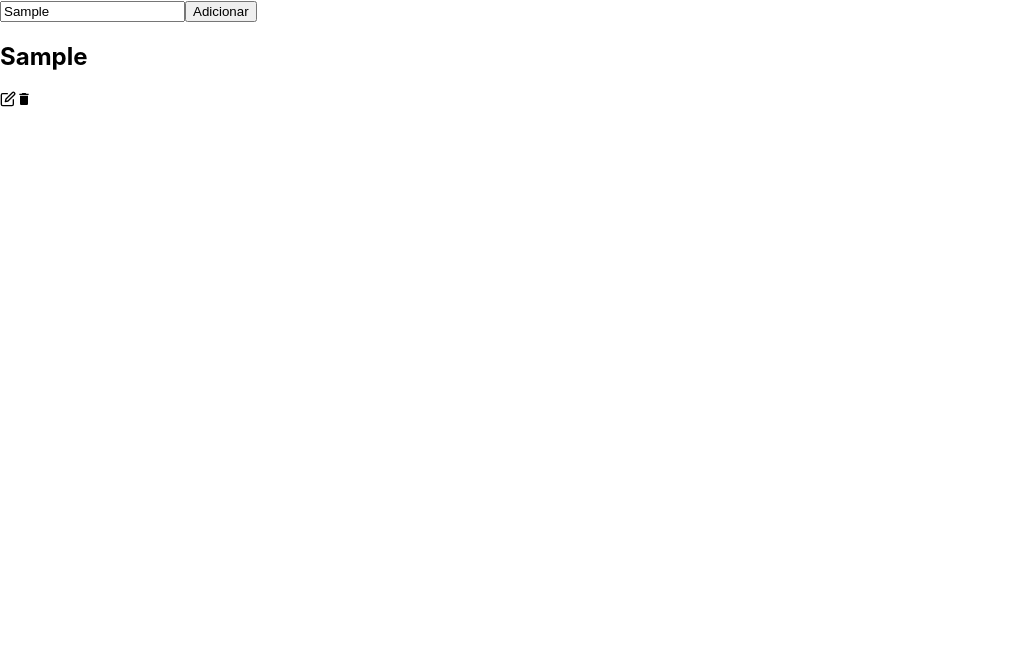
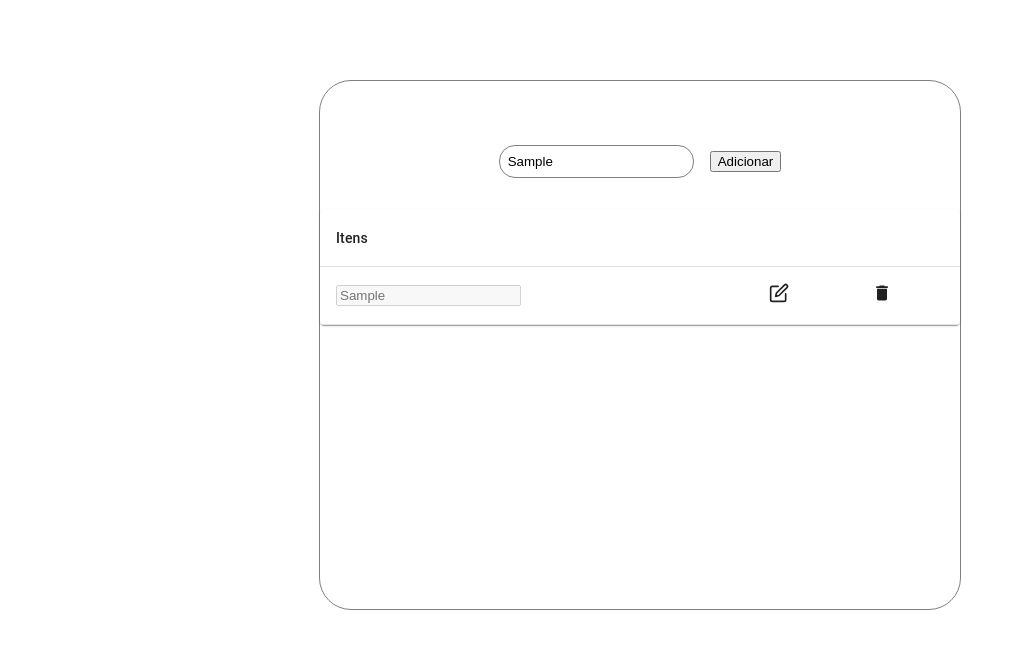
Before and after one commit to sergiohrodrigues/crud, a React (Create React App) app: page / in a window 1280 px wide. Both pictures are taken after typing "Sample" into the empty fields and a click on the button "Adicionar". Shown: the top 648 px of the page, without its empty margins (0-1024 px from the left). Built offline with nearby package versions, Linux system fonts and the light colour scheme; the HTML template or start-up script is replaced by a standard one.

Commit message:
segundo commit

```diff
--- a/package.json
+++ b/package.json
@@ -3,6 +3,9 @@
   "version": "0.1.0",
   "private": true,
   "dependencies": {
+    "@emotion/react": "^11.10.6",
+    "@emotion/styled": "^11.10.6",
+    "@mui/material": "^5.12.2",
     "@testing-library/jest-dom": "^5.16.5",
     "@testing-library/react": "^13.4.0",
     "@testing-library/user-event": "^13.5.0",
@@ -14,6 +17,7 @@
     "react-dom": "^18.2.0",
     "react-icons": "^4.8.0",
     "react-scripts": "5.0.1",
+    "styled-components": "^5.3.10",
     "typescript": "^4.9.5",
     "web-vitals": "^2.1.4"
   },
@@ -42,6 +46,7 @@
     ]
   },
   "devDependencies": {
+    "@types/styled-components": "^5.1.26",
     "@typescript-eslint/eslint-plugin": "^5.59.1",
     "@typescript-eslint/parser": "^5.59.1",
     "eslint": "^8.39.0",
--- a/src/App.tsx
+++ b/src/App.tsx
@@ -1,7 +1,35 @@
 import { useState } from 'react';
 import { Lista } from './interface/Lista';
-import { MdDelete } from 'react-icons/md';
-import { FiEdit } from 'react-icons/fi';
+import styled from 'styled-components';
+import TableItem from './components/TableItem';
+
+const Container = styled.section`
+  width: 50%;
+  margin: 5rem auto 0 auto;
+  text-align: center;
+  border: 1px solid gray;
+  border-radius: 2rem;
+  padding: 4rem 0;
+  min-height: 50vh;
+  h2{
+    font-size: 2rem;
+    margin-top: 3rem;
+  }
+  button:hover{
+    cursor: pointer;
+  }
+`;
+
+const Form = styled.form`
+  text-align: center;
+  input{
+    margin-right: 1rem;
+    padding: 0.5rem;
+    border-radius: 1rem;
+    border: 1px solid gray;
+    outline: none;
+  }
+`;
 
 function App() {
   const [item, setItem] = useState('');
@@ -11,27 +39,21 @@ function App() {
   const enviarDados = (event: React.FormEvent<HTMLFormElement>) => {
     event.preventDefault();
 
-    setLista([...lista,
-      {
-        item: item
-      }
+    setLista([...lista, {
+      item: item
+    }
     ]);
   };
 
   return (
     <>
-      <form action="" onSubmit={enviarDados}>
-        <input type="text" placeholder="nome do item" onChange={(event) => setItem(event.target.value)} />
-        <button>Adicionar</button>
-      </form>
-      {lista && lista.map((it, index) => (
-        <div key={index}>
-          <h2>{it.item}</h2>
-          <FiEdit />
-          <MdDelete />
-        </div>
-      )
-      )}
+      <Container>
+        <Form action="" onSubmit={enviarDados}>
+          <input type="text" placeholder="nome do item" onChange={(event) => setItem(event.target.value)} />
+          <button>Adicionar</button>
+        </Form>
+        {lista.length === 0 ? <h2>Sem itens</h2> : <TableItem lista={lista} />}
+      </Container >
     </>
   );
 }
--- /dev/null
+++ b/src/components/TableItem/index.tsx
@@ -0,0 +1,57 @@
+import { TableContainer, Table, Paper, TableHead, TableRow, TableCell, TableBody } from '@mui/material';
+import { Lista } from '../../interface/Lista';
+import { MdDelete } from 'react-icons/md';
+import { FiEdit } from 'react-icons/fi';
+import styled from 'styled-components';
+
+const Form = styled.section`
+  .edit:hover{
+    cursor: pointer;
+    color: blue;
+  }
+  .delete:hover{
+    cursor: pointer;
+    color: red;
+  }
+`;
+
+interface Props {
+  lista: Lista[]
+}
+
+export default function TableItem({ lista }: Props) {
+
+  const functionEdit = ({ itemLista, index }: { itemLista: Lista, index: number }) => {
+    console.log('editar..');
+  };
+
+  const functionDelete = () => {
+    console.log('deletei..');
+  };
+
+  return (
+    <Form>
+      <TableContainer component={Paper} sx={{ marginTop: '2rem' }}>
+        <Table style={{ width: '100%' }} sx={{ margin: '0 auto' }} aria-label="simple table">
+          <TableHead>
+            <TableRow>
+              <TableCell>Itens</TableCell>
+              <TableCell></TableCell>
+              <TableCell></TableCell>
+            </TableRow>
+          </TableHead>
+          {lista.length !== 0 &&
+            lista.map((itemLista, index) => (
+              <TableBody key={index}>
+                <TableRow>
+                  <TableCell><input placeholder={itemLista.item} disabled id={`input${index}`} /></TableCell>
+                  <TableCell><FiEdit className='edit' size={20} onClick={() => functionEdit({ itemLista, index })} /></TableCell>
+                  <TableCell><MdDelete className='delete' size={20} onClick={functionDelete} /></TableCell>
+                </TableRow>
+              </TableBody>
+            ))}
+        </Table>
+      </TableContainer>
+    </Form>
+  );
+}
--- a/src/index.css
+++ b/src/index.css
@@ -1,3 +1,47 @@
+html, body, div, span, applet, object, iframe,
+h1, h2, h3, h4, h5, h6, p, blockquote, pre,
+a, abbr, acronym, address, big, cite, code,
+del, dfn, em, img, ins, kbd, q, s, samp,
+small, strike, strong, sub, sup, tt, var,
+b, u, i, center,
+dl, dt, dd, ol, ul, li,
+fieldset, form, label, legend,
+table, caption, tbody, tfoot, thead, tr, th, td,
+article, aside, canvas, details, embed,
+figure, figcaption, footer, header, hgroup,
+menu, nav, output, ruby, section, summary,
+time, mark, audio, video {
+    margin: 0;
+    padding: 0;
+    border: 0;
+    font-size: 100%;
+    font: inherit;
+    vertical-align: baseline;
+}
+/* HTML5 display-role reset for older browsers */
+article, aside, details, figcaption, figure,
+footer, header, hgroup, menu, nav, section {
+    display: block;
+}
+body {
+    line-height: 1;
+}
+ol, ul {
+    list-style: none;
+}
+blockquote, q {
+    quotes: none;
+}
+blockquote:before, blockquote:after,
+q:before, q:after {
+    content: '';
+    content: none;
+}
+table {
+    border-collapse: collapse;
+    border-spacing: 0;
+}
+
 body {
   margin: 0;
   font-family: -apple-system, BlinkMacSystemFont, 'Segoe UI', 'Roboto', 'Oxygen',
--- /dev/null
+++ b/src/json/lista.json
@@ -0,0 +1,6 @@
+[
+    {
+        "id": 1,
+        "nome": "item 1"
+    }
+]
```
Also changed, not shown: 1 other file (tests, documents, lock files or other folders).
